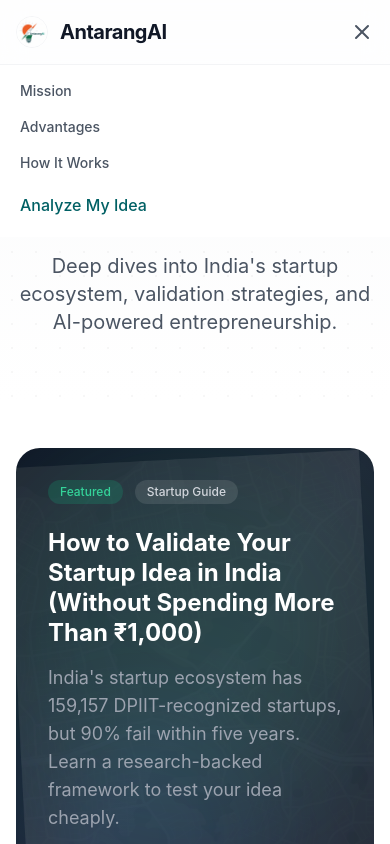
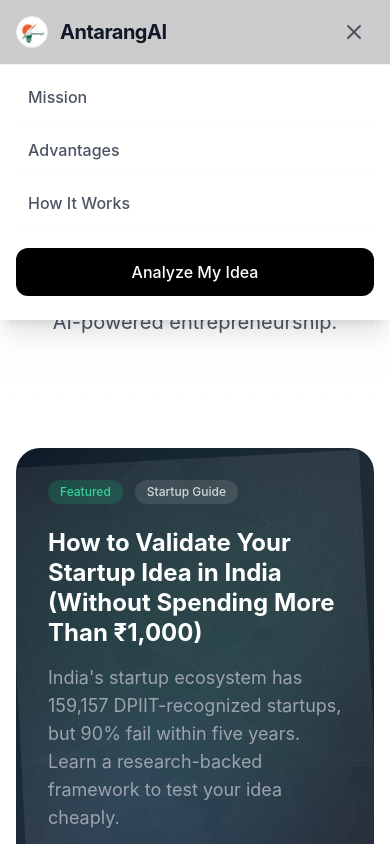
Before and after one commit to rakeshreddyd56/antarangai, a React (Vite) app: page /blog in a window 390 px wide. Both pictures are taken after a click on the button "Toggle menu". Shown: the top 844 px of the page. Built offline with nearby package versions, Linux system fonts and the light colour scheme.

Commit message:
Implement animated mobile menu in Navbar with scroll prevention and improved accessibility

```diff
--- a/src/components/Navbar.tsx
+++ b/src/components/Navbar.tsx
@@ -1,12 +1,25 @@
 import React from 'react';
 import { Menu, X, ShieldCheck } from 'lucide-react';
 import { Link, useLocation } from 'react-router-dom';
+import { motion, AnimatePresence } from 'framer-motion';
 
 const Navbar = () => {
   const [isOpen, setIsOpen] = React.useState(false);
   const [isSecure, setIsSecure] = React.useState(false);
   const location = useLocation();
   const isHome = location.pathname === '/';
+
+  // Prevent body scroll when menu is open
+  React.useEffect(() => {
+    if (isOpen) {
+      document.body.style.overflow = 'hidden';
+    } else {
+      document.body.style.overflow = 'unset';
+    }
+    return () => {
+      document.body.style.overflow = 'unset';
+    };
+  }, [isOpen]);
 
   // Check if connection is secure (HTTPS)
   React.useEffect(() => {
@@ -15,7 +28,7 @@ const Navbar = () => {
     }
   }, []);
 
-  const NavLink = ({ href, children }: { href: string, children: React.ReactNode }) => {
+  const NavLink = ({ href, children, onClick }: { href: string, children: React.ReactNode, onClick?: () => void }) => {
     // If on home page, regular anchor to hash works for scroll
     // If on other pages, link to /#hash to go back to home and scroll
     const linkHref = isHome ? href : `/${href}`;
@@ -23,11 +36,36 @@ const Navbar = () => {
     return (
       <a
         href={linkHref}
+        onClick={onClick}
         className="text-gray-600 hover:text-gray-900 transition-colors font-medium text-sm cursor-pointer"
       >
         {children}
       </a>
     );
+  };
+
+  const menuVariants = {
+    closed: {
+      opacity: 0,
+      y: -20,
+      transition: {
+        staggerChildren: 0.05,
+        staggerDirection: -1
+      }
+    },
+    open: {
+      opacity: 1,
+      y: 0,
+      transition: {
+        staggerChildren: 0.1,
+        delayChildren: 0.1
+      }
+    }
+  };
+
+  const itemVariants = {
+    closed: { opacity: 0, x: -10 },
+    open: { opacity: 1, x: 0 }
   };
 
   return (
@@ -59,24 +97,66 @@ const Navbar = () => {
           </div>
 
           <div className="md:hidden flex items-center">
-            <button onClick={() => setIsOpen(!isOpen)} className="text-gray-600">
-              {isOpen ? <X size={24} /> : <Menu size={24} />}
+            <button
+              onClick={() => setIsOpen(!isOpen)}
+              className="p-2 text-gray-600 hover:bg-gray-50 rounded-lg transition-colors"
+              aria-label="Toggle menu"
+            >
+              <motion.div
+                animate={isOpen ? "open" : "closed"}
+                initial={false}
+              >
+                {isOpen ? <X size={24} /> : <Menu size={24} />}
+              </motion.div>
             </button>
           </div>
         </div>
       </div>
 
       {/* Mobile menu */}
-      {isOpen && (
-        <div className="md:hidden bg-white border-t border-gray-100 absolute w-full">
-          <div className="px-2 pt-2 pb-3 space-y-1 sm:px-3">
-            <NavLink href="#hero"><span className="block px-3 py-2">Mission</span></NavLink>
-            <NavLink href="#features"><span className="block px-3 py-2">Advantages</span></NavLink>
-            <NavLink href="#workflow"><span className="block px-3 py-2">How It Works</span></NavLink>
-            <a href="#" className="block px-3 py-2 text-primary font-medium">Analyze My Idea</a>
-          </div>
-        </div>
-      )}
+      <AnimatePresence>
+        {isOpen && (
+          <>
+            <motion.div
+              initial={{ opacity: 0 }}
+              animate={{ opacity: 1 }}
+              exit={{ opacity: 0 }}
+              onClick={() => setIsOpen(false)}
+              className="fixed inset-0 bg-black/20 backdrop-blur-sm z-[-1] md:hidden"
+            />
+            <motion.div
+              variants={menuVariants}
+              initial="closed"
+              animate="open"
+              exit="closed"
+              className="md:hidden bg-white border-t border-gray-100 absolute w-full shadow-xl overflow-hidden"
+            >
+              <div className="px-4 pt-2 pb-6 space-y-1">
+                <motion.div variants={itemVariants}>
+                  <NavLink href="#hero" onClick={() => setIsOpen(false)}>
+                    <span className="block px-3 py-3 text-base border-b border-gray-50">Mission</span>
+                  </NavLink>
+                </motion.div>
+                <motion.div variants={itemVariants}>
+                  <NavLink href="#features" onClick={() => setIsOpen(false)}>
+                    <span className="block px-3 py-3 text-base border-b border-gray-50">Advantages</span>
+                  </NavLink>
+                </motion.div>
+                <motion.div variants={itemVariants}>
+                  <NavLink href="#workflow" onClick={() => setIsOpen(false)}>
+                    <span className="block px-3 py-3 text-base border-b border-gray-50">How It Works</span>
+                  </NavLink>
+                </motion.div>
+                <motion.div variants={itemVariants} className="pt-4">
+                  <button className="w-full bg-black text-white px-5 py-3 rounded-xl hover:bg-gray-800 transition-all font-medium text-base">
+                    Analyze My Idea
+                  </button>
+                </motion.div>
+              </div>
+            </motion.div>
+          </>
+        )}
+      </AnimatePresence>
     </nav>
   );
 };
```
